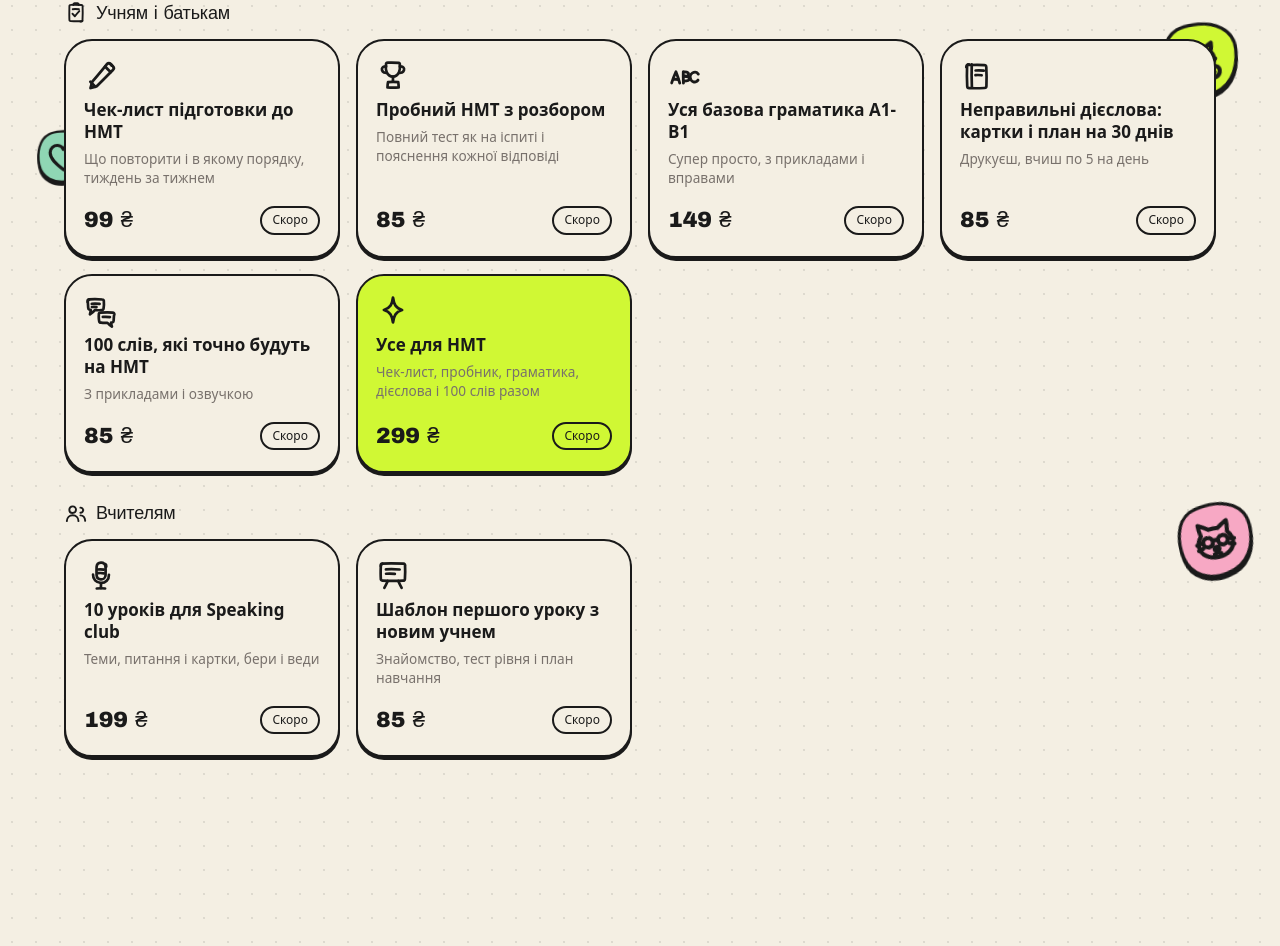
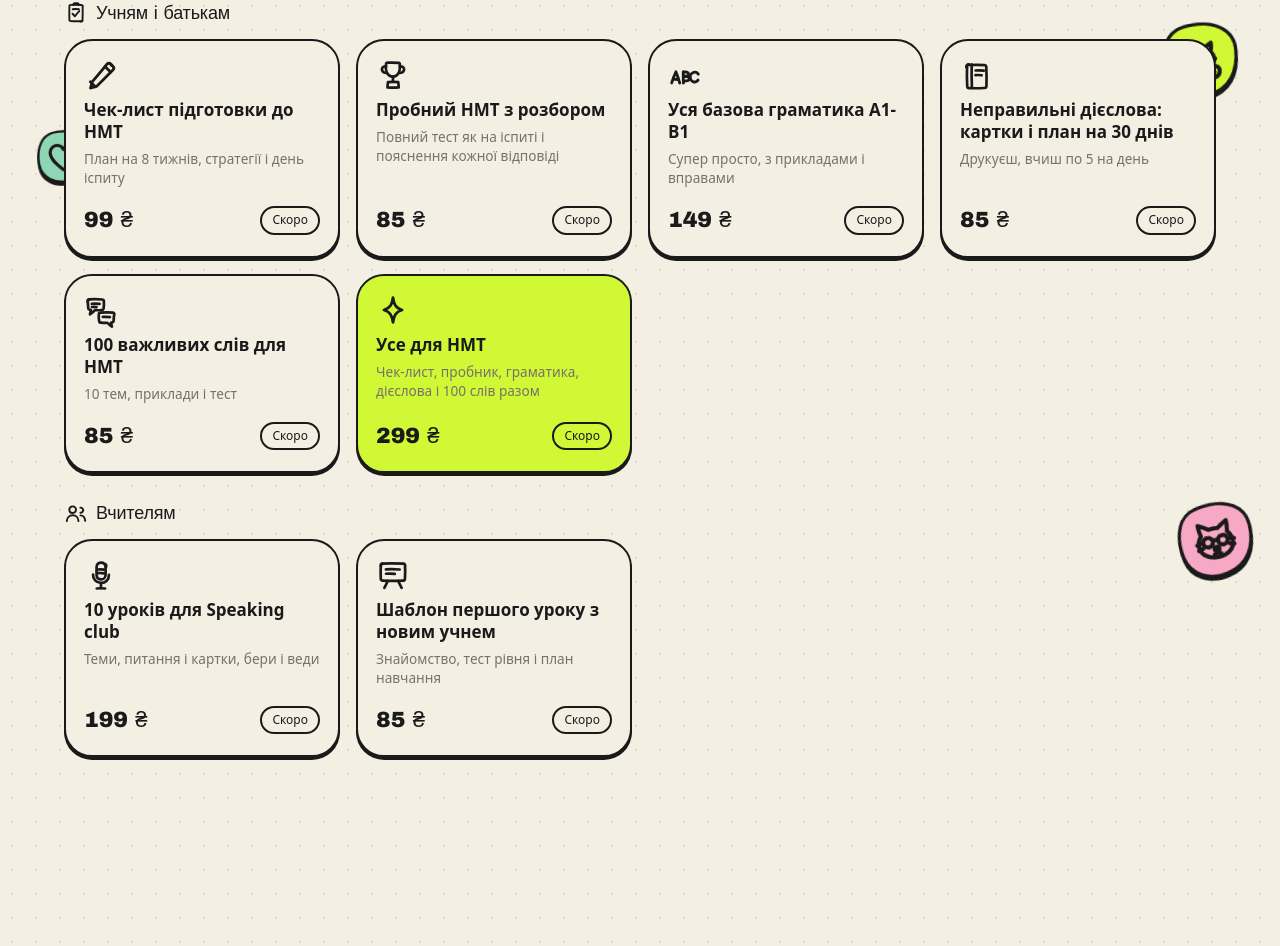
Before and after one commit to mariyavalyanskaya95-create/murly-saas, a Next.js app: page /pricing in a window 1280 px wide. Shown: the part 1706-2652 px from the top of the page. Built offline with nearby package versions, Linux system fonts and the light colour scheme; no server answers; a web font is replaced by a local one.

Commit message:
Pricing: mini product names match the PDFs

```diff
--- a/app/(marketing)/pricing/page.tsx
+++ b/app/(marketing)/pricing/page.tsx
@@ -23,11 +23,11 @@ export function generateMetadata(): Metadata {
 
 // Міні-продукти: купуються один раз, без підписки. Мінімум 85 ₴.
 const MINI: { icon: string; price: number; name: T; text: T; who: 'student' | 'teacher'; bundle?: boolean }[] = [
-  { icon: 'e-pencil', price: 99, who: 'student', name: { uk: 'Чек-лист підготовки до НМТ', ru: 'Чек-лист подготовки к НМТ', en: 'NMT prep checklist' }, text: { uk: 'Що повторити і в якому порядку, тиждень за тижнем', ru: 'Что повторить и в каком порядке, неделя за неделей', en: 'What to review and in what order, week by week' } },
+  { icon: 'e-pencil', price: 99, who: 'student', name: { uk: 'Чек-лист підготовки до НМТ', ru: 'Чек-лист подготовки к НМТ', en: 'NMT prep checklist' }, text: { uk: 'План на 8 тижнів, стратегії і день іспиту', ru: 'План на 8 недель, стратегии и день экзамена', en: 'An 8-week plan, strategies and exam day' } },
   { icon: 'e-trophy', price: 85, who: 'student', name: { uk: 'Пробний НМТ з розбором', ru: 'Пробный НМТ с разбором', en: 'NMT mock test with answers explained' }, text: { uk: 'Повний тест як на іспиті і пояснення кожної відповіді', ru: 'Полный тест как на экзамене и объяснение каждого ответа', en: 'A full exam-style test and every answer explained' } },
   { icon: 'e-abc', price: 149, who: 'student', name: { uk: 'Уся базова граматика A1-B1', ru: 'Вся базовая грамматика A1-B1', en: 'All basic grammar A1-B1' }, text: { uk: 'Супер просто, з прикладами і вправами', ru: 'Супер просто, с примерами и упражнениями', en: 'Super simple, with examples and exercises' } },
   { icon: 'e-book', price: 85, who: 'student', name: { uk: 'Неправильні дієслова: картки і план на 30 днів', ru: 'Неправильные глаголы: карточки и план на 30 дней', en: 'Irregular verbs: cards and a 30-day plan' }, text: { uk: 'Друкуєш, вчиш по 5 на день', ru: 'Печатаешь, учишь по 5 в день', en: 'Print them, learn 5 a day' } },
-  { icon: 'e-speak', price: 85, who: 'student', name: { uk: '100 слів, які точно будуть на НМТ', ru: '100 слов, которые точно будут на НМТ', en: '100 words you’ll meet on the NMT' }, text: { uk: 'З прикладами і озвучкою', ru: 'С примерами и озвучкой', en: 'With examples and audio' } },
+  { icon: 'e-speak', price: 85, who: 'student', name: { uk: '100 важливих слів для НМТ', ru: '100 важных слов для НМТ', en: '100 key words for the NMT' }, text: { uk: '10 тем, приклади і тест', ru: '10 тем, примеры и тест', en: '10 topics, examples and a test' } },
   { icon: 'd-spark', price: 299, who: 'student', bundle: true, name: { uk: 'Усе для НМТ', ru: 'Всё для НМТ', en: 'Everything for the NMT' }, text: { uk: 'Чек-лист, пробник, граматика, дієслова і 100 слів разом', ru: 'Чек-лист, пробник, грамматика, глаголы и 100 слов вместе', en: 'Checklist, mock test, grammar, verbs and 100 words together' } },
   { icon: 'e-mic', price: 199, who: 'teacher', name: { uk: '10 уроків для Speaking club', ru: '10 уроков для Speaking club', en: '10 Speaking club lessons' }, text: { uk: 'Теми, питання і картки, бери і веди', ru: 'Темы, вопросы и карточки, бери и веди', en: 'Topics, questions and cards, ready to teach' } },
   { icon: 'e-board', price: 85, who: 'teacher', name: { uk: 'Шаблон першого уроку з новим учнем', ru: 'Шаблон первого урока с новым учеником', en: 'First lesson template for a new student' }, text: { uk: 'Знайомство, тест рівня і план навчання', ru: 'Знакомство, тест уровня и план обучения', en: 'Getting to know, level test and a study plan' } },
```
